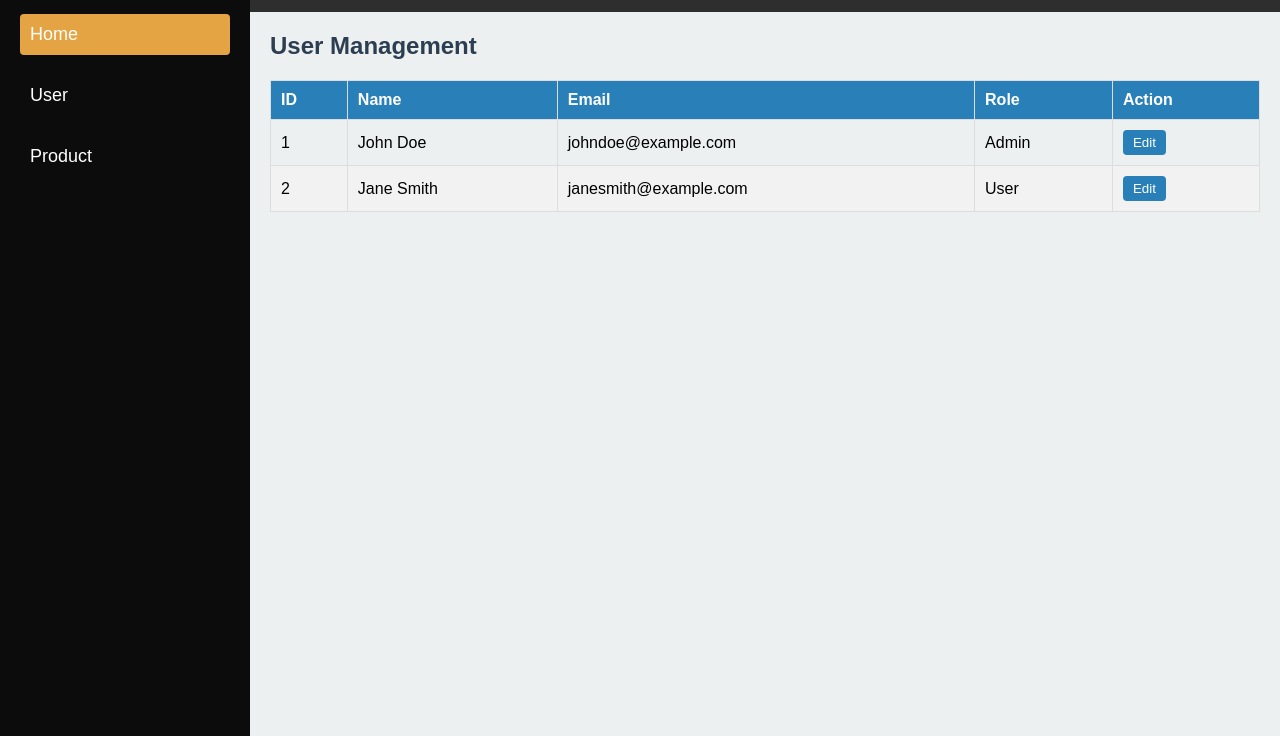
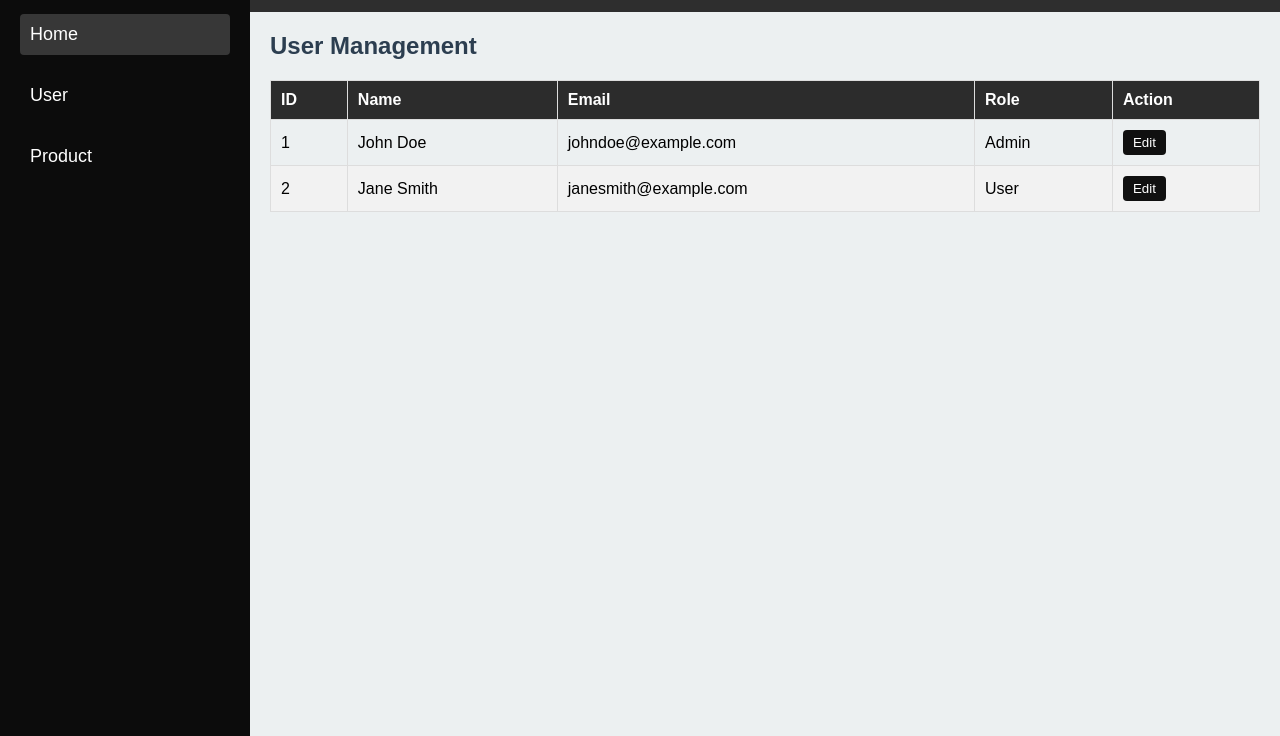
Before and after one commit to FarrelArka/admin, a plain HTML site: page user_admin.html in a window 1280 px wide. In both pictures the pointer is over the link "Home". Shown: the part 64-800 px from the top of the page. Drawn offline with Linux system fonts and the light colour scheme.

Commit message:
alhamdulillah

```diff
--- a/admin.css
+++ b/admin.css
@@ -41,7 +41,7 @@
 }
 
 .sidebar-menu li a:hover {
-    background-color: #e5a443;
+    background-color: #373737;
 }
 
 .main-content {
--- a/product_admin.css
+++ b/product_admin.css
@@ -40,7 +40,7 @@
 }
 
 .sidebar-menu li a:hover {
-    background-color: #e5a443;
+    background-color: #373737;
 }
 
 .main-content {
--- a/user_admin.css
+++ b/user_admin.css
@@ -40,7 +40,7 @@
 }
 
 .sidebar-menu li a:hover {
-    background-color: #e5a443;
+    background-color: #373737;
 }
 
 .main-content {
@@ -94,7 +94,7 @@ th, td {
 }
 
 th {
-    background-color: #2980b9;
+    background-color: #2c2c2c;
     color: white;
 }
 
@@ -104,7 +104,7 @@ tr:nth-child(even) {
 
 button {
     padding: 5px 10px;
-    background-color: #2980b9;
+    background-color: #101010;
     color: white;
     border: none;
     cursor: pointer;
@@ -112,5 +112,5 @@ button {
 }
 
 button:hover {
-    background-color: #1f639a;
+    background-color: #343434;
 }
```
Also changed, not shown: product_admin.html (+1 -1 lines).
